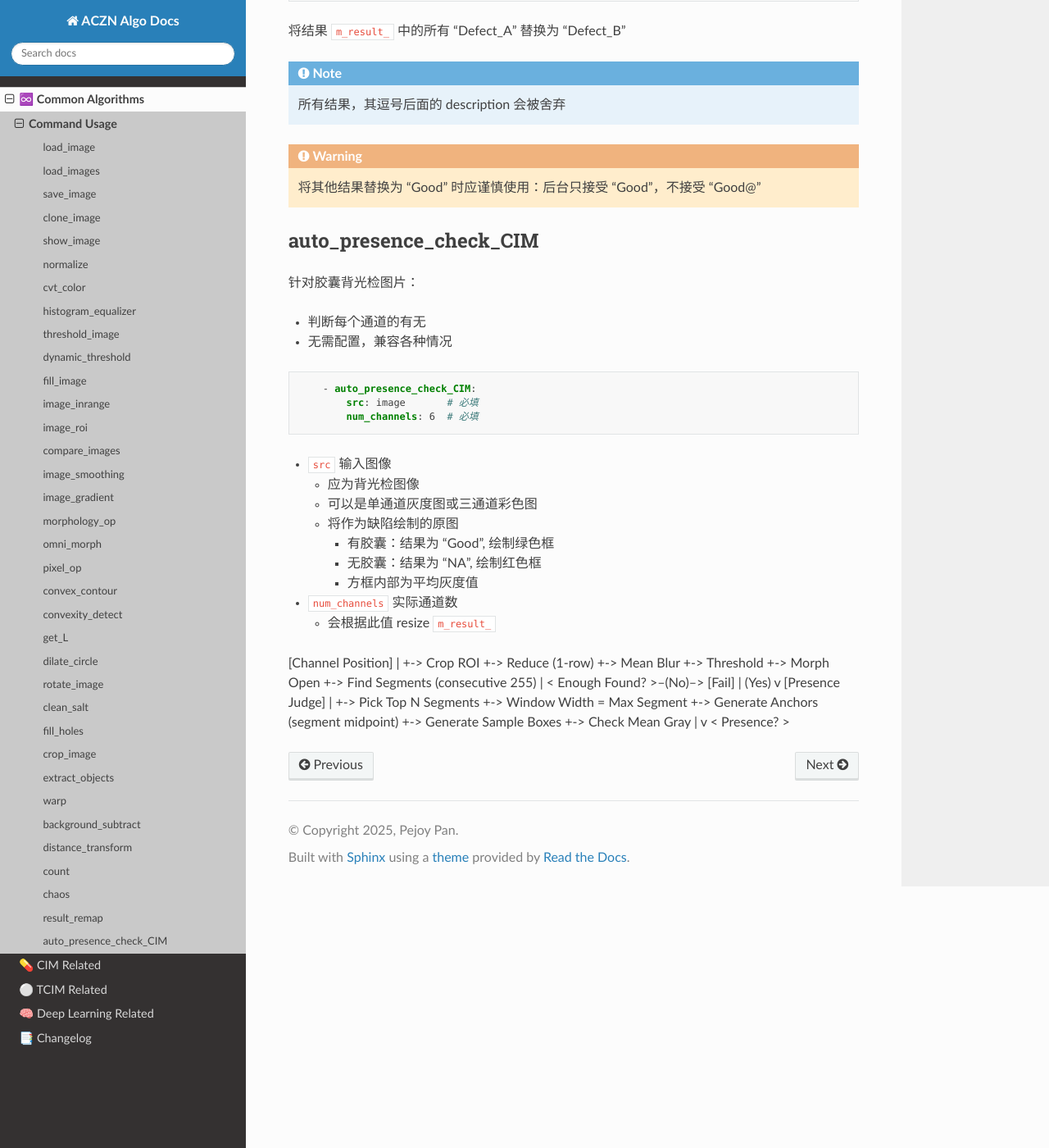
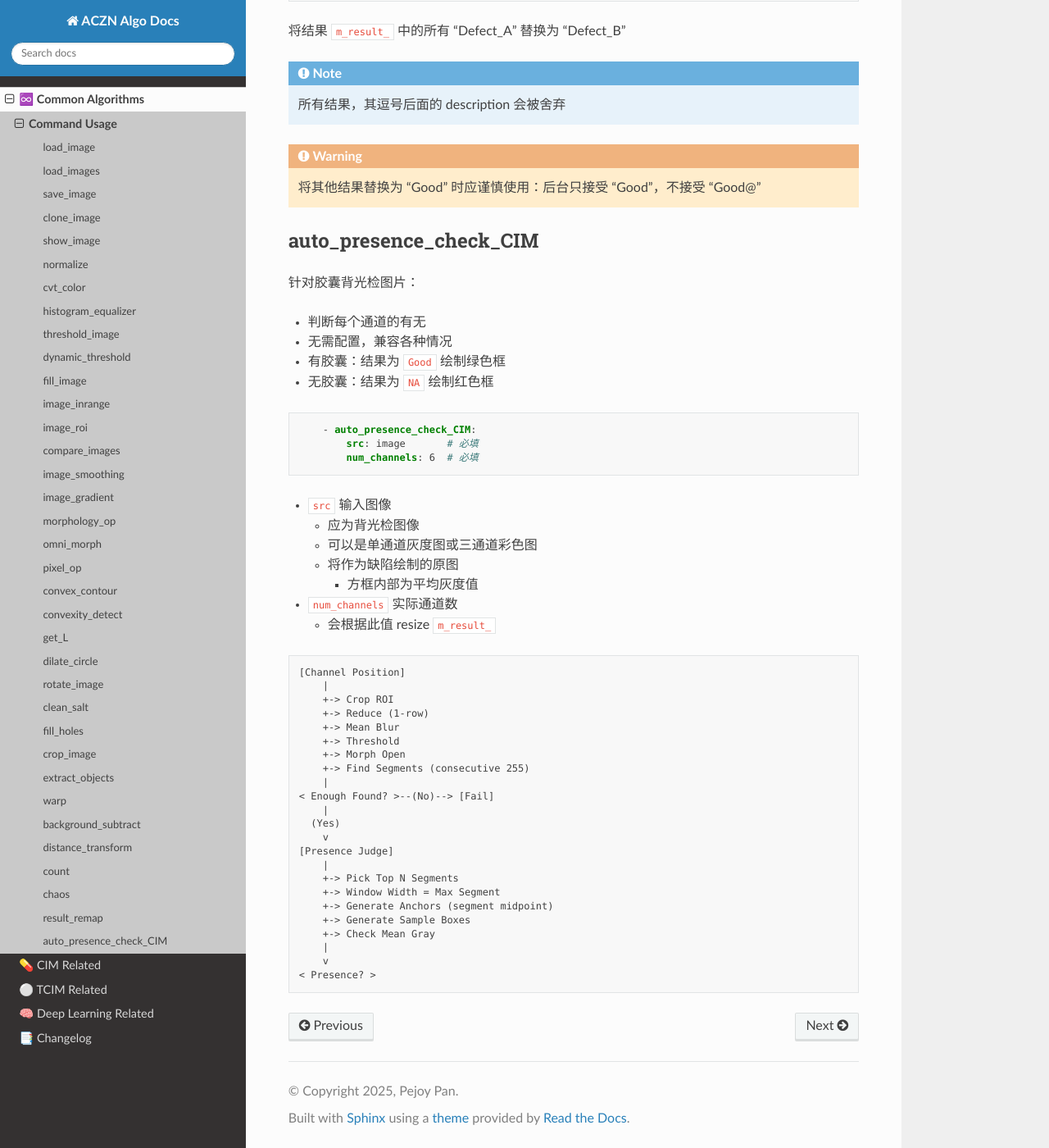
Before and after one commit to pejoypan/aczn-algo-docs, a Sphinx documentation site: the page built from docs/source/common/command-docs.md, in a window 1280 px wide and 1400 px high, scrolled down 16009 px. Shown: the whole window at 82% size. Built offline with Sphinx 7.4.7 and the Read the Docs theme 3.1.0, drawn with Linux system fonts in a browser that asks for light colours; some of the changed lines change nothing that is shown.

Commit message:
prettier auto_presence_check_CIM doc

````diff
--- a/docs/source/common/command-docs.md
+++ b/docs/source/common/command-docs.md
@@ -710,6 +710,8 @@ tablet:
 针对胶囊背光检图片：
 - 判断每个通道的有无
 - 无需配置，兼容各种情况
+- 有胶囊：结果为 `Good` 绘制绿色框
+- 无胶囊：结果为 `NA` 绘制红色框
 
 ```yaml
     - auto_presence_check_CIM:
@@ -721,12 +723,11 @@ tablet:
   - 应为背光检图像
   - 可以是单通道灰度图或三通道彩色图
   - 将作为缺陷绘制的原图
-    - 有胶囊：结果为 "Good", 绘制绿色框
-    - 无胶囊：结果为 "NA", 绘制红色框
     - 方框内部为平均灰度值
 - `num_channels` 实际通道数
   - 会根据此值 resize `m_result_`
 
+```
 [Channel Position]
     |
     +-> Crop ROI
@@ -750,3 +751,4 @@ tablet:
     |
     v
 < Presence? >
+```
````
